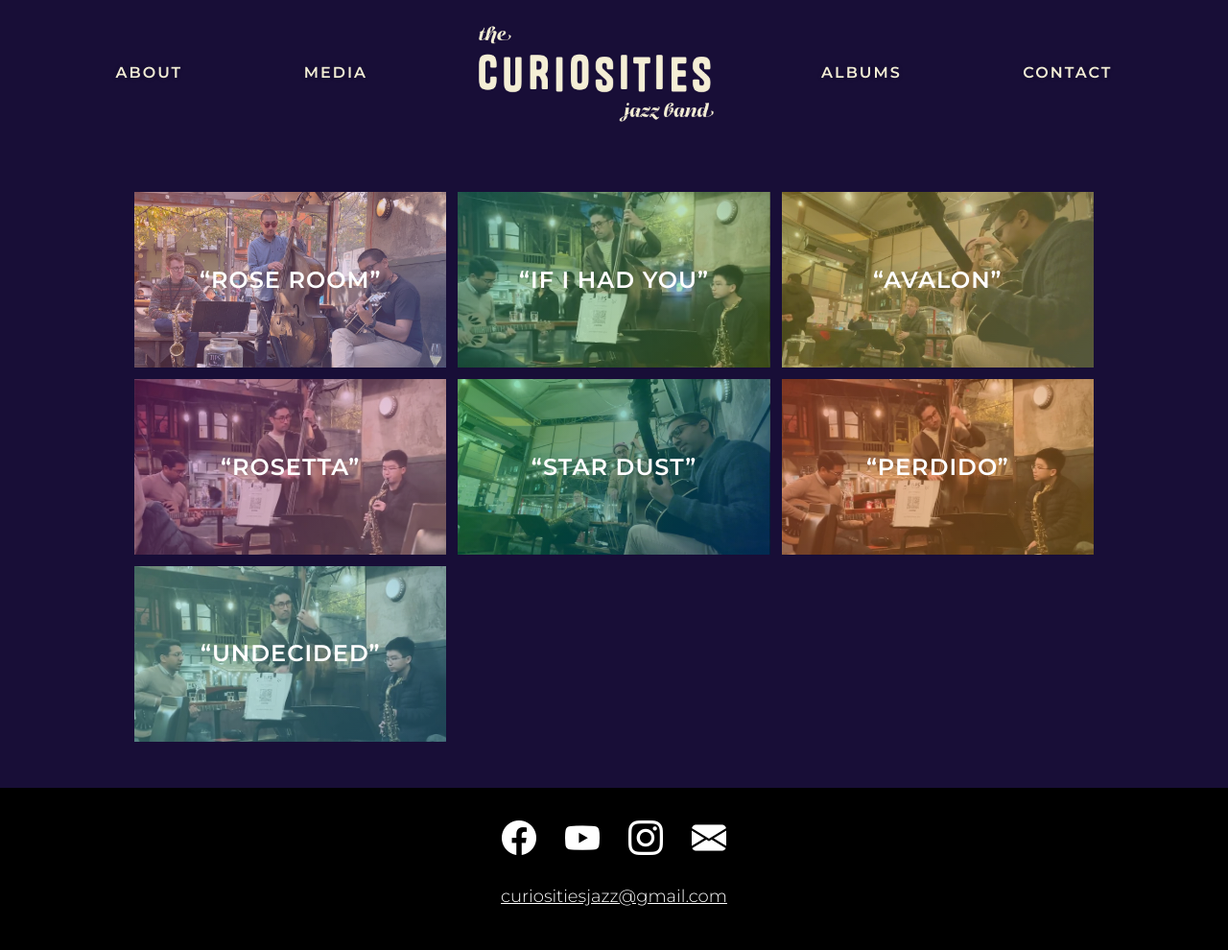
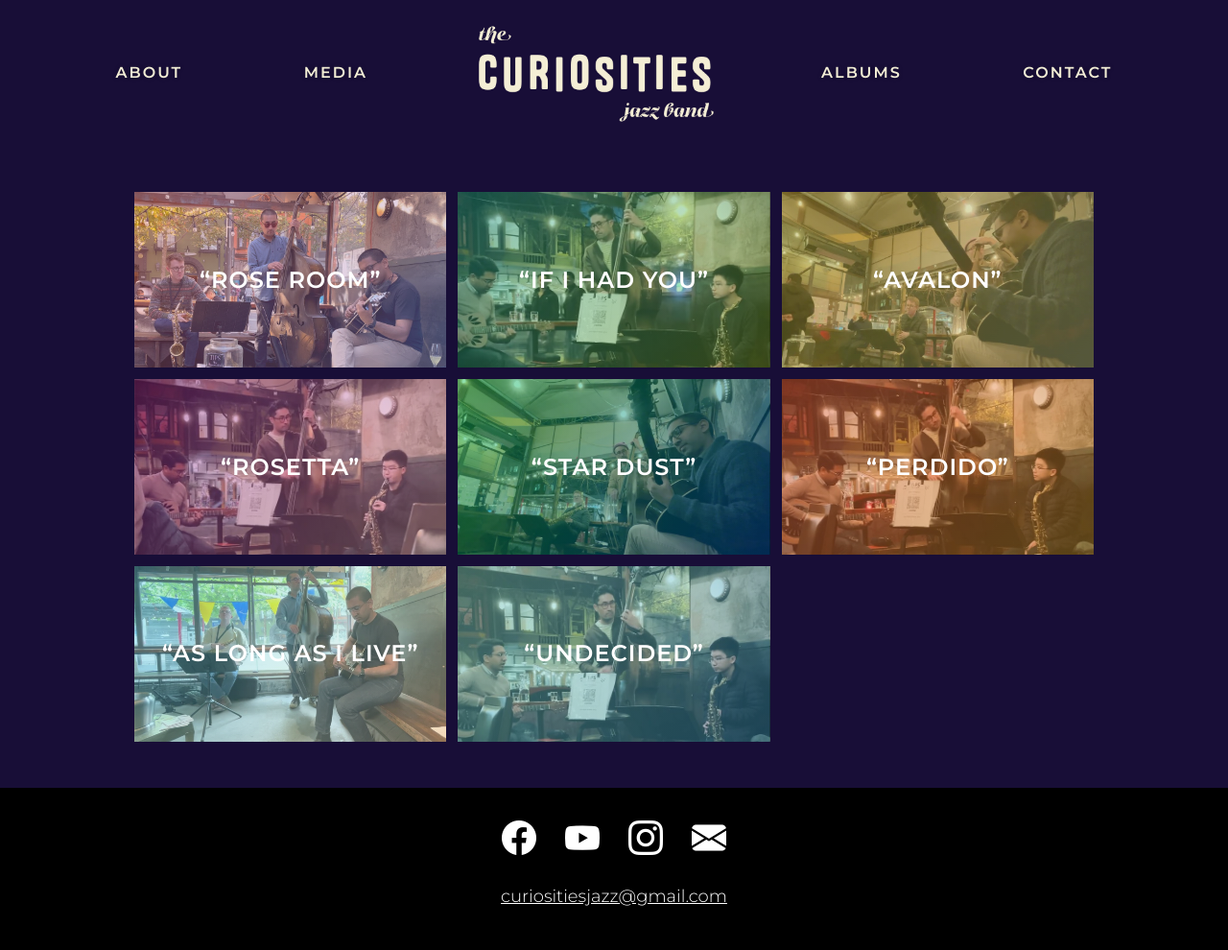
Before and after one commit to iamnirav/curiosities-website, a Jekyll site: the page built from media.html, in a window 1280 px wide. Shown: the whole page at 96% size. Built offline with Jekyll 4.4.1, drawn with Linux system fonts in a browser that asks for light colours.

Commit message:
Add new youtube video: as long as i live

```diff
--- a/media.html
+++ b/media.html
@@ -11,6 +11,7 @@ title: Media
       {% include thumbnail.html id="GPHxt3-O9oc" title="Rosetta" left="128,0,128" right="255,192,203" %}
       {% include thumbnail.html id="e0HOi5P-b8Q" title="Star Dust" left="0,242,96" right="5,117,230" %}
       {% include thumbnail.html id="cXc9CZQ-2V8" title="Perdido" left="252,74,26" right="247,183,51" %}
+      {% include thumbnail.html id="U0OAtdfIhAI" title="As Long As I Live" left="43,192,228" right="234,236,198" %}
       {% include thumbnail.html id="RaQwmOgPSYo" title="Undecided" left="116,235,213" right="72,182,229" %}
     </ul>
   </section>
```
Also changed, not shown: images/youtube-as-long-as-i-live.jpg (added).
